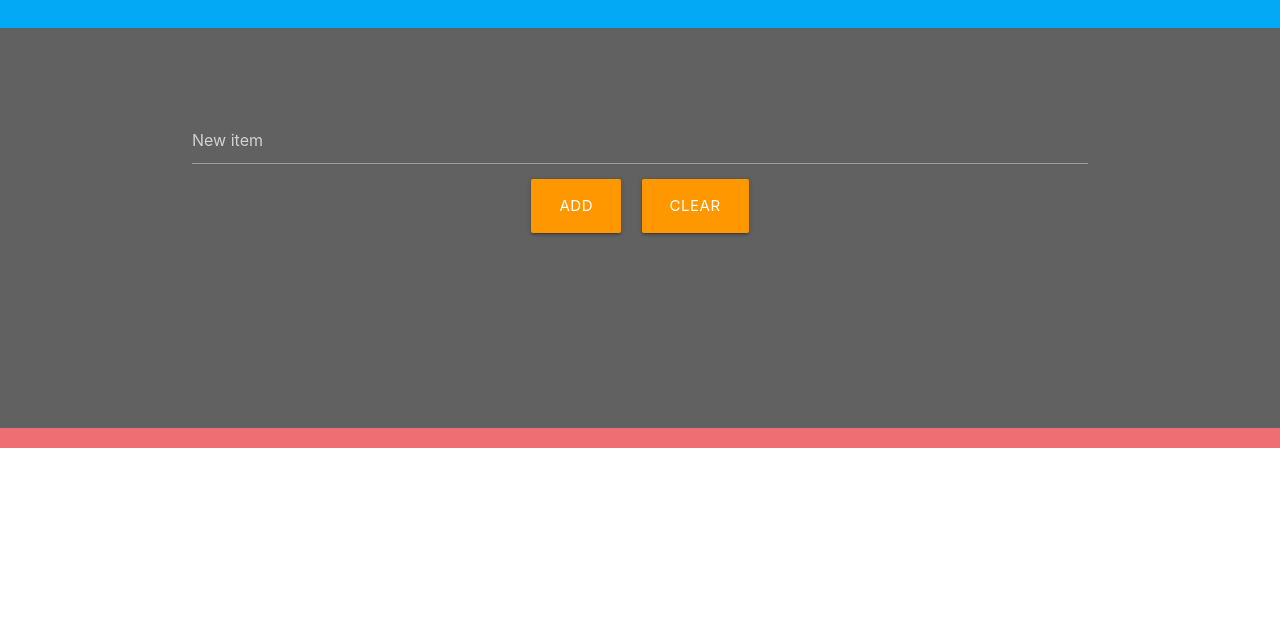
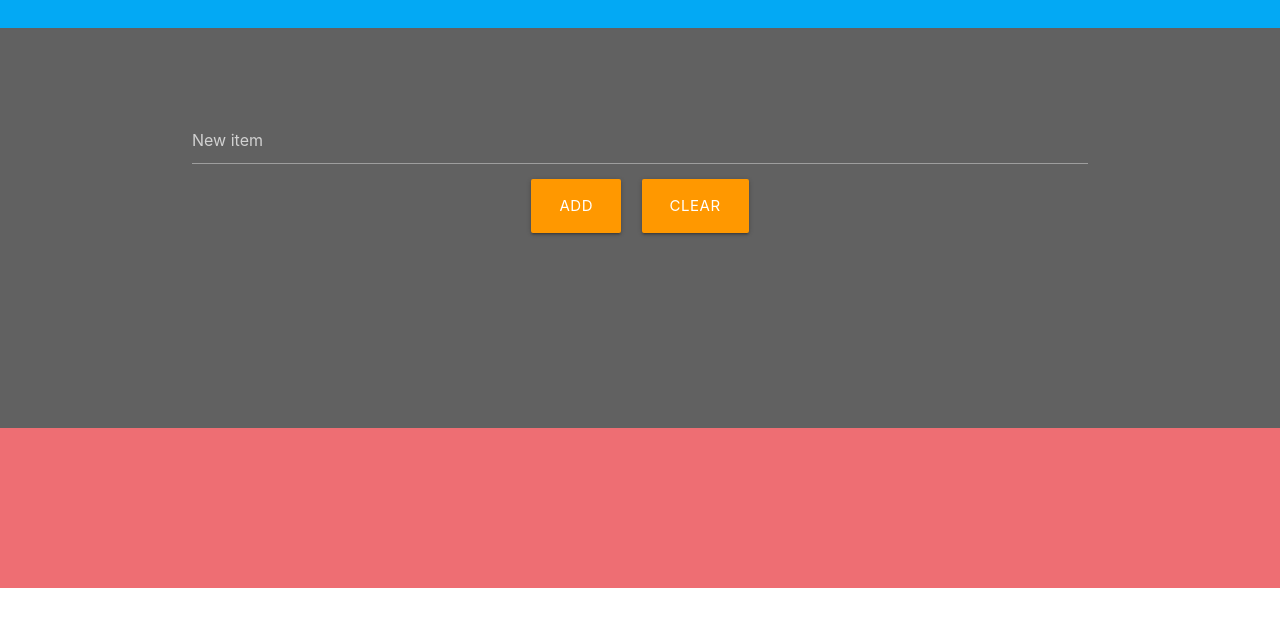
Before and after one commit to julienle17/Todo-List-Vuejs, a plain HTML site: page index.html in a window 1280 px wide. Shown: the part 163-790 px from the top of the page. Drawn offline with nearby package versions, Linux system fonts and the light colour scheme.

Commit message:
add page-footer in css

```diff
--- a/css/style.css
+++ b/css/style.css
@@ -34,3 +34,7 @@
 .container {
 	padding-top: 7%;
 }
+
+.page-footer {
+	min-height: 20vh;
+}
```
